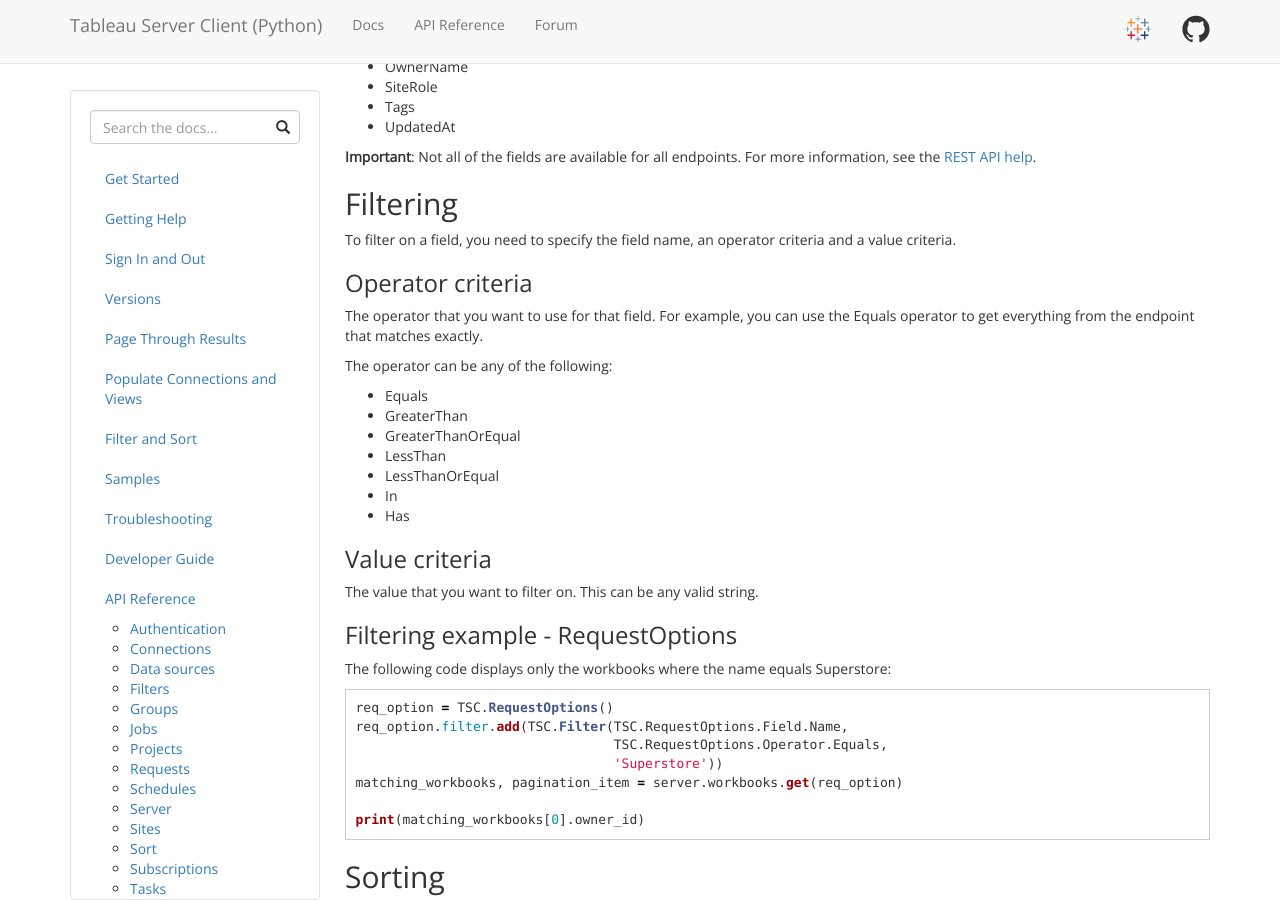
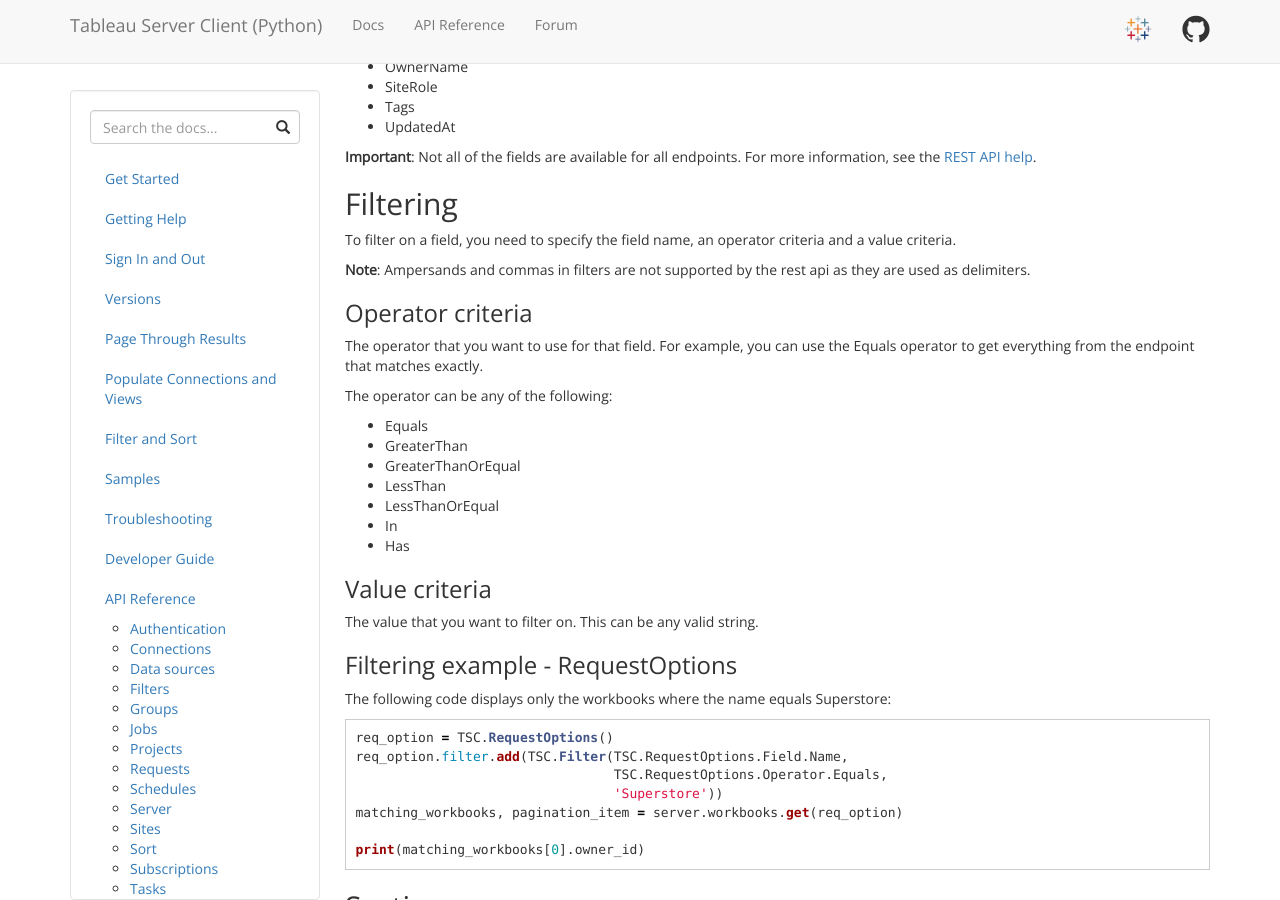
Before and after one commit to tableau/server-client-python, a Jekyll site: the page built from docs/filter-sort.md, in a window 1280 px wide and 900 px high, scrolled down 724 px. Built offline with Jekyll 4.4.1, drawn with Linux system fonts in a browser that asks for light colours.

Commit message:
Fixing issue 691

```diff
--- a/docs/filter-sort.md
+++ b/docs/filter-sort.md
@@ -34,6 +34,8 @@
 ## Filtering
 
 To filter on a field, you need to specify the field name, an operator criteria and a value criteria.
+
+**Note**: Ampersands and commas in filters are not supported by the rest api as they are used as delimiters.
 
 ### Operator criteria
 
```
